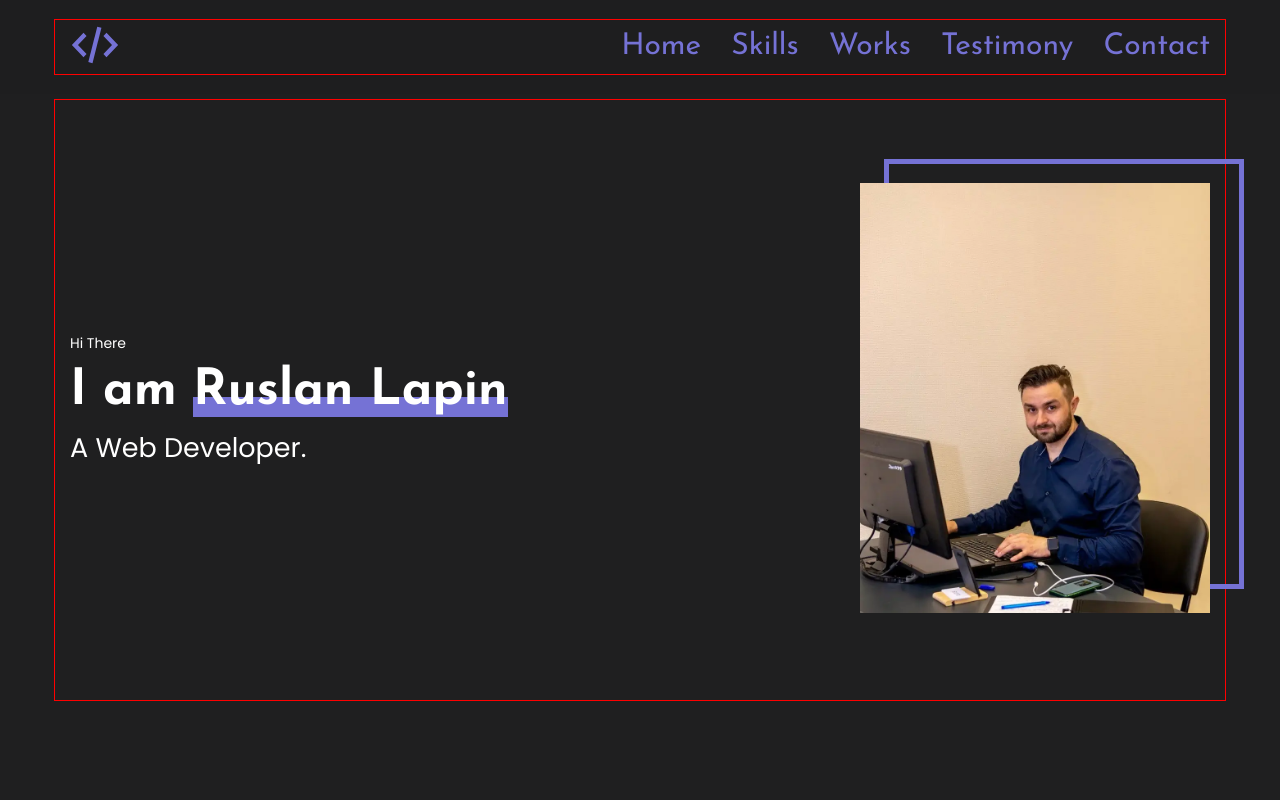
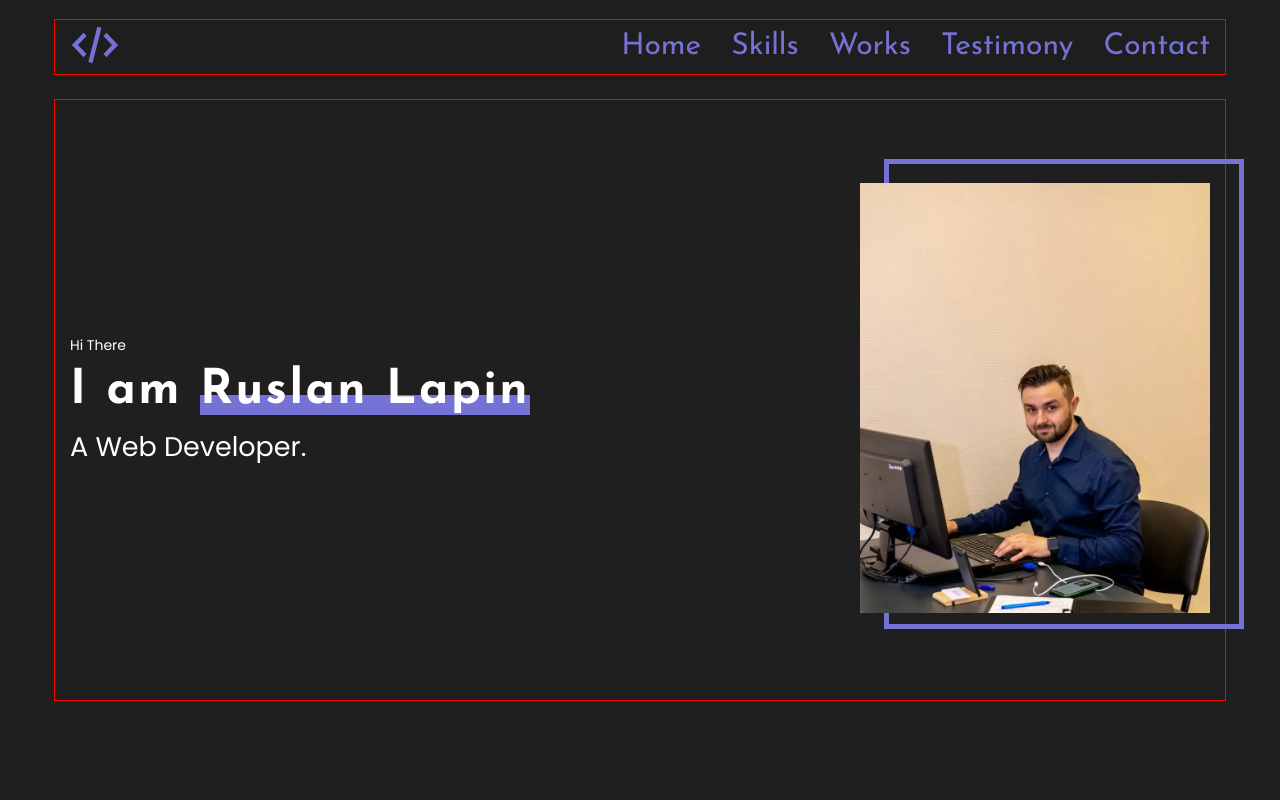
Before and after one commit to ruslanlapin/portfolio-start-project-main, a React app: page / in a window 1280 px wide. Shown: the top 800 px of the page. Built offline with nearby package versions, Linux system fonts and the light colour scheme.

Commit message:
Commit-3 Main part 3 (+ mix in)

```diff
--- a/src/layout/section/main/Main.tsx
+++ b/src/layout/section/main/Main.tsx
@@ -4,12 +4,13 @@ import photo from '../../../assets/images/foto.jpg';
 import {FlexWrapper} from "../../../components/FlexWrapper";
 import {Container} from "../../../components/Container";
 import {theme} from "../../../styles/Theme";
+import {font} from "../../../styles/Common";
 
 export const Main = () => {
     return (
         <StyledMain>
             <Container>
-                <FlexWrapper align={"center"} justify={"space-between"}>
+                <FlexWrapper align={"center"} justify={"space-between"} wrap={"wrap"}>
                     <div>
                         <SmallText>Hi There</SmallText>
                         <Name>I am <span>Ruslan Lapin</span></Name>
@@ -30,13 +31,6 @@ const StyledMain = styled.section`
     background-color: #d6f55b;
     display: flex;
 `
-
-const Photo = styled.img`
-    width: 350px;
-    height: 430px;
-    object-fit: cover;
-`
-
 const PhotoWrapper = styled.div`
     position: relative;
     z-index: 0;
@@ -44,15 +38,32 @@ const PhotoWrapper = styled.div`
     &::before {
         content: "";
         width: 360px;
-        height: 430px;
+        height: 470px;
         border: 5px solid ${theme.colors.accent};
 
         position: absolute;
         top: -24px;
         left: 24px;
         z-index: -1;
+        @media ${theme.media.mobile} {
+            width: 314px;
+            height: 414px;
+        }
     }
 `
+
+const Photo = styled.img`
+    width: 350px;
+    height: 430px;
+    object-fit: cover;
+
+    @media ${theme.media.mobile} {
+        width: 310px;
+        height: 380px;
+    }
+`
+
+
 
 const MainTitle = styled.h1`
     font-weight: 400;
@@ -61,10 +72,11 @@ const MainTitle = styled.h1`
 `
 
 const Name = styled.h2`
-    font-family: 'Josefin Sans', sans-serif;
-    font-size: 50px;
-    font-weight: 700;
-    letter-spacing: 5%;
+    ${font ({family: "'Josefin Sans', sans-serif", weight: 700, Fmax: 50, Fmin: 36})}
+    //font-family: 'Josefin Sans', sans-serif;
+    //font-size: 50px;
+    //font-weight: 700;
+    letter-spacing: 0.05em;
     margin: 10px 0px;
 
     span {
--- /dev/null
+++ b/src/styles/Common.ts
@@ -0,0 +1,19 @@
+import {theme} from "./Theme";
+
+
+type FontPropsType = {
+    family?: string
+    weight?: number
+    color?: string
+    lineHeight?: number
+    Fmin: number
+    Fmax: number
+}
+
+export const font= ({family, weight, color, lineHeight, Fmin, Fmax}: FontPropsType) => `
+    font-family: ${family || "Popins"};
+    font-weight: ${weight || 400};
+    color: ${color || theme.colors.font};
+    line-height: ${lineHeight || 1.2};
+    font-size: calc((100vw - 360px)/(1440 - 360) * (${Fmax} - ${Fmin}) + ${Fmin}px );
+`
```
